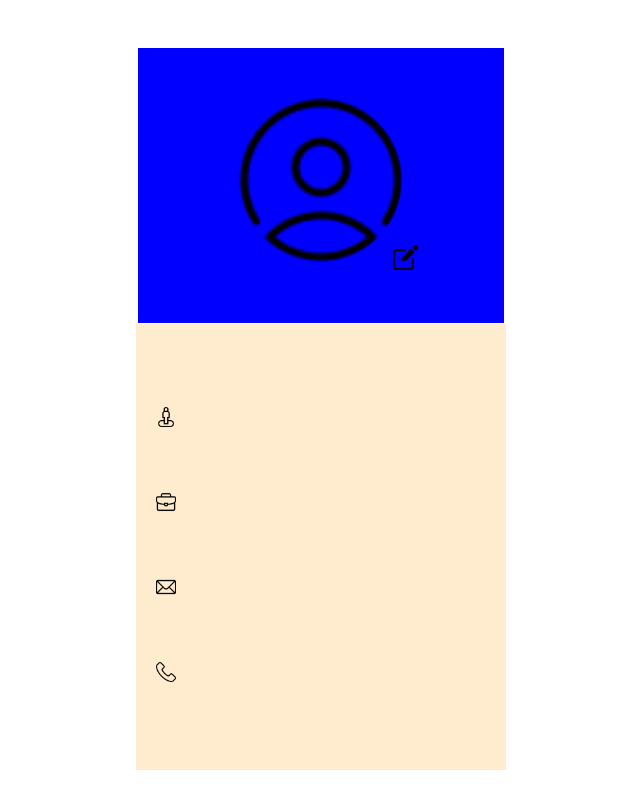
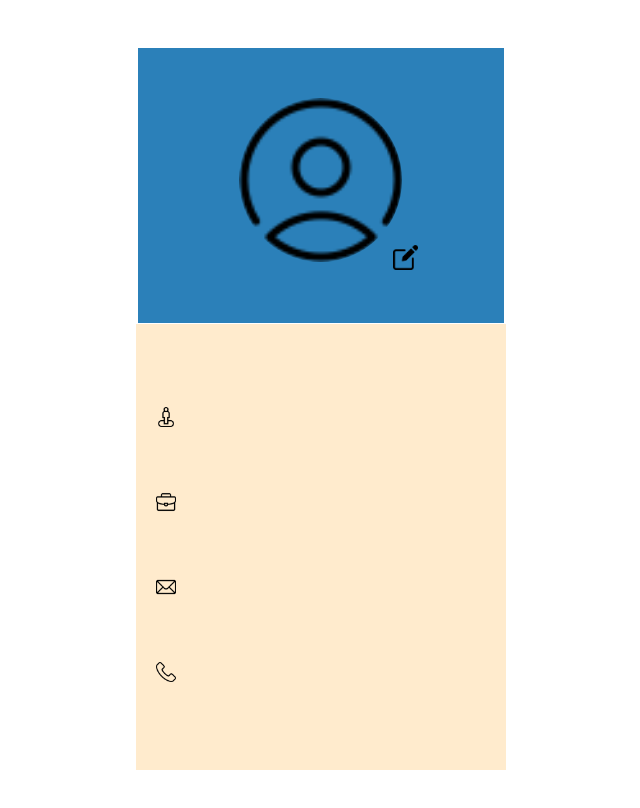
Before and after one commit to Santhosha01/profile-viewer, a plain HTML site: page jsproject/home.html in a window 1280 px wide. Shown: the whole page, without its empty margins (319-959 px from the left). Drawn offline with Linux system fonts and the light colour scheme.

Commit message:
Update home.css

```diff
--- a/jsproject/home.css
+++ b/jsproject/home.css
@@ -55,7 +55,7 @@ body {
     flex-direction: column;
     margin: 1px;
     align-items: center;
-    background-color: blue;
+    background-color: rgb(43, 128, 185);
     position: relative;
 }
 
```
